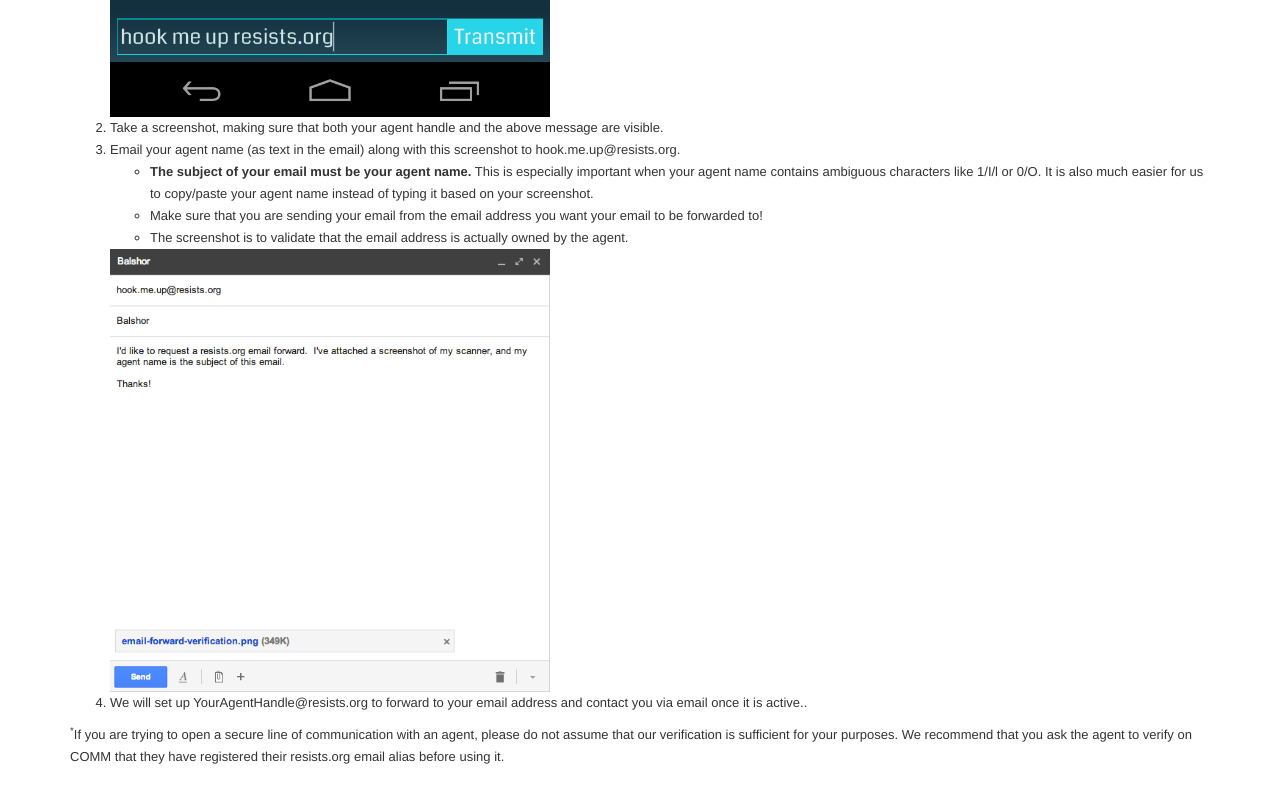
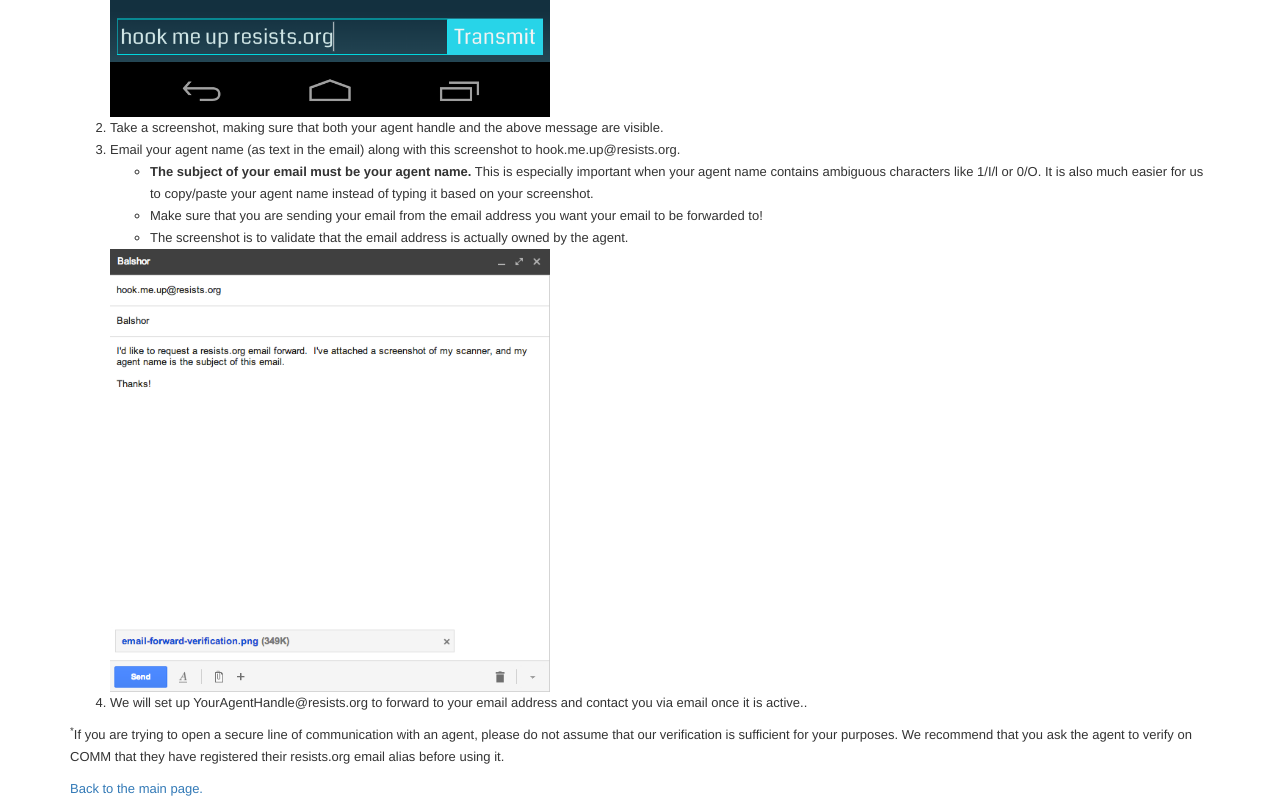
Before and after one commit to rukh-ingress/resists.org, a plain HTML site: page email/index.html in a window 1280 px wide. Shown: the part 832-1632 px from the top of the page. Before the commit the page ends 1610 px from the top, so only its background shows below. Drawn offline with nearby package versions, Linux system fonts and the light colour scheme.

Commit message:
Add link from the email page back to the main page.

```diff
--- a/email/index.html
+++ b/email/index.html
@@ -44,6 +44,7 @@
       sufficient for your purposes.  We recommend that you ask the agent to verify on COMM that they have registered their resists.org
       email alias before using it.
     </p>
+    <a href="/">Back to the main page.</a>
   </div>
   <script src="//netdna.bootstrapcdn.com/bootstrap/3.0.2/js/bootstrap.min.js"></script>
   <script>
```
